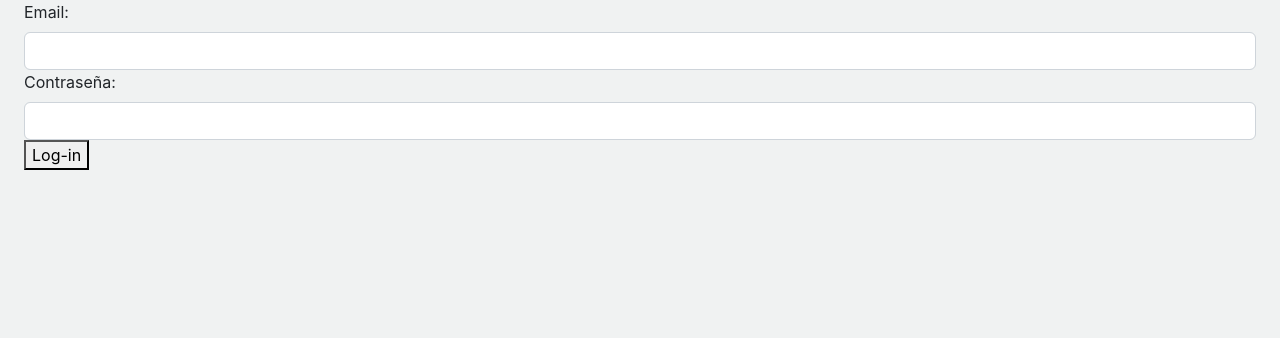
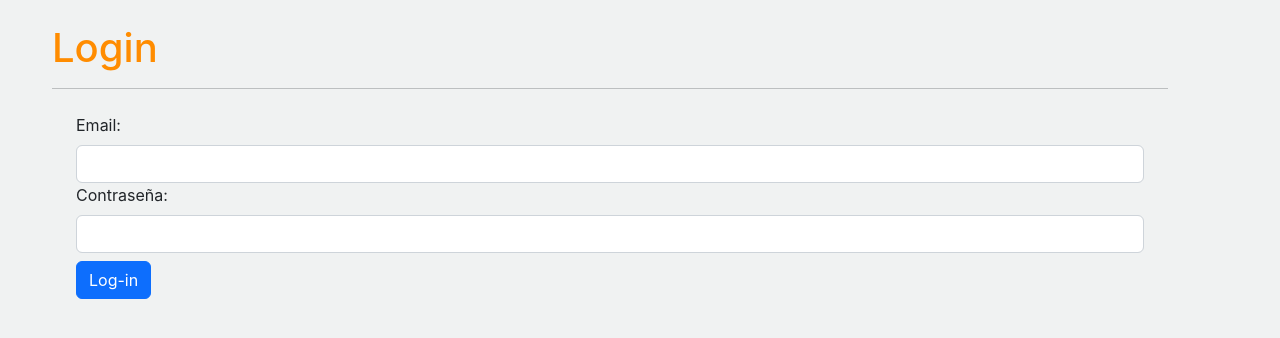
Before and after one commit to NicolasCrucesPastorino/prode-react, a React (Create React App) app: page /logintuprode in a window 1280 px wide. Shown: the top 338 px of the page. Built offline with nearby package versions, Linux system fonts and the light colour scheme.

Commit message:
MODIFICA ASPECTO VISUAL DE CODIGO Y VISTA

```diff
--- a/src/Pages/FormularioLoginTuProde.jsx
+++ b/src/Pages/FormularioLoginTuProde.jsx
@@ -1,32 +1,38 @@
 import React,{useState} from 'react'
 import authconsumer from './../Hooks/UseAuth'
-import { useFirestore } from '../Hooks/useFirestore'
+
+
 export const FormularioLoginTuProde = () => {
     const [email, setemail] = useState('')
     const [password, setpassword] = useState('')
     const consumer = authconsumer()
-    const firestore = useFirestore()
+
     const handleOnSubmit = (evento) => {
         evento.preventDefault()
-    consumer.logearseEnTuProde(email,password).then(response => console.log('autenticado'))
-    .catch(error => console.log('error',error))
+        consumer.logearseEnTuProde(email,password)
+            .then(() => console.log('autenticado'))
+            .catch(error => console.log('error', error)
+        );
     }
 
     const handleOnChangeEmail = (evento) => {
         setemail(evento.target.value)
     }
+
     const handleOnChangePassword = (evento) => {
         setpassword(evento.target.value)
     }
+
     return (
-    <div>
-
-        <form onSubmit={handleOnSubmit}>
+        <div className='container m-4'>
+            <h1>Login</h1>
+            <hr />
+            <form onSubmit={handleOnSubmit} className='m-4'>
                 <label className='form-label'>Email:</label>
                 <input className='form-control' type="email" name='email'  onChange={handleOnChangeEmail}></input>
                 <label className='form-label'>Contraseña:</label>
                 <input className='form-control' type="password" name='password' onChange={handleOnChangePassword}></input>
-            <button type='submit'>Log-in</button>
+                <button type='submit' className='btn btn-primary mt-2'>Log-in</button>
             </form>
         </div>
     )
```
Lines whose indentation alone changed are shown as unchanged.
